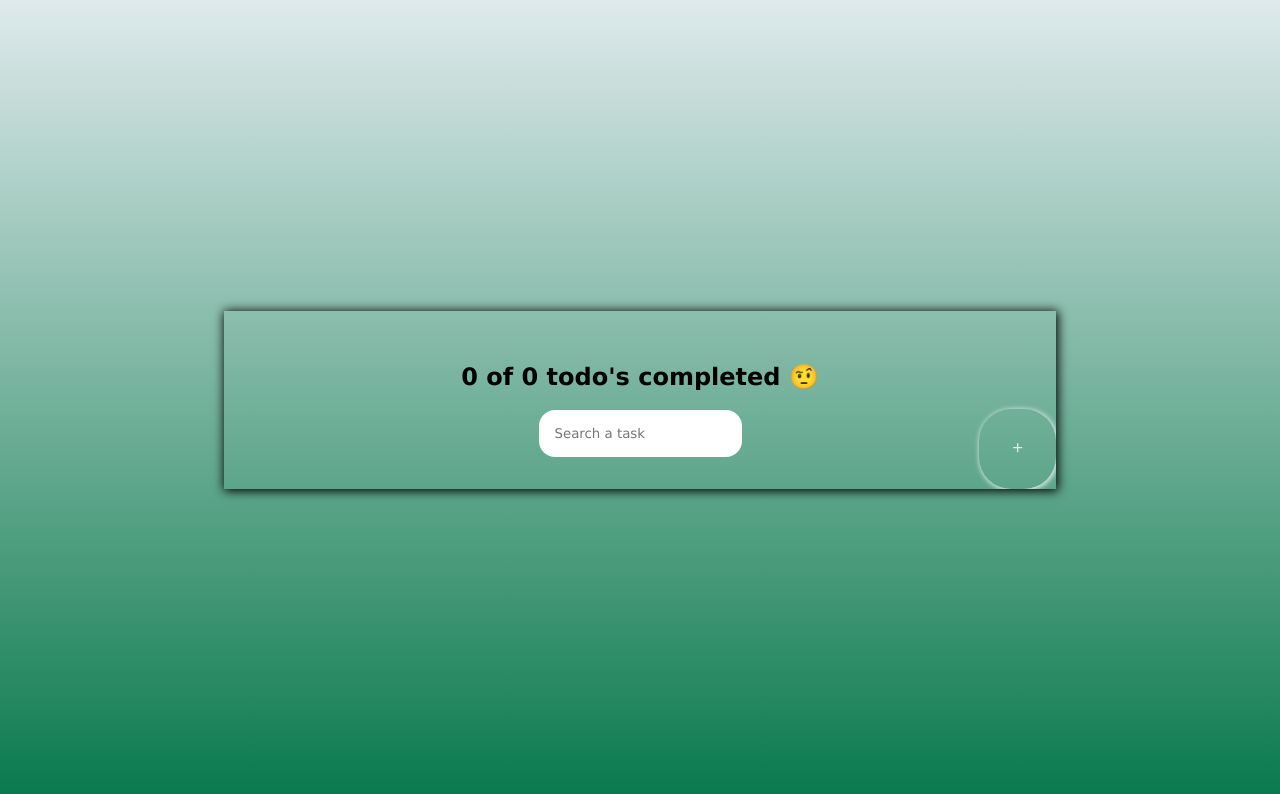
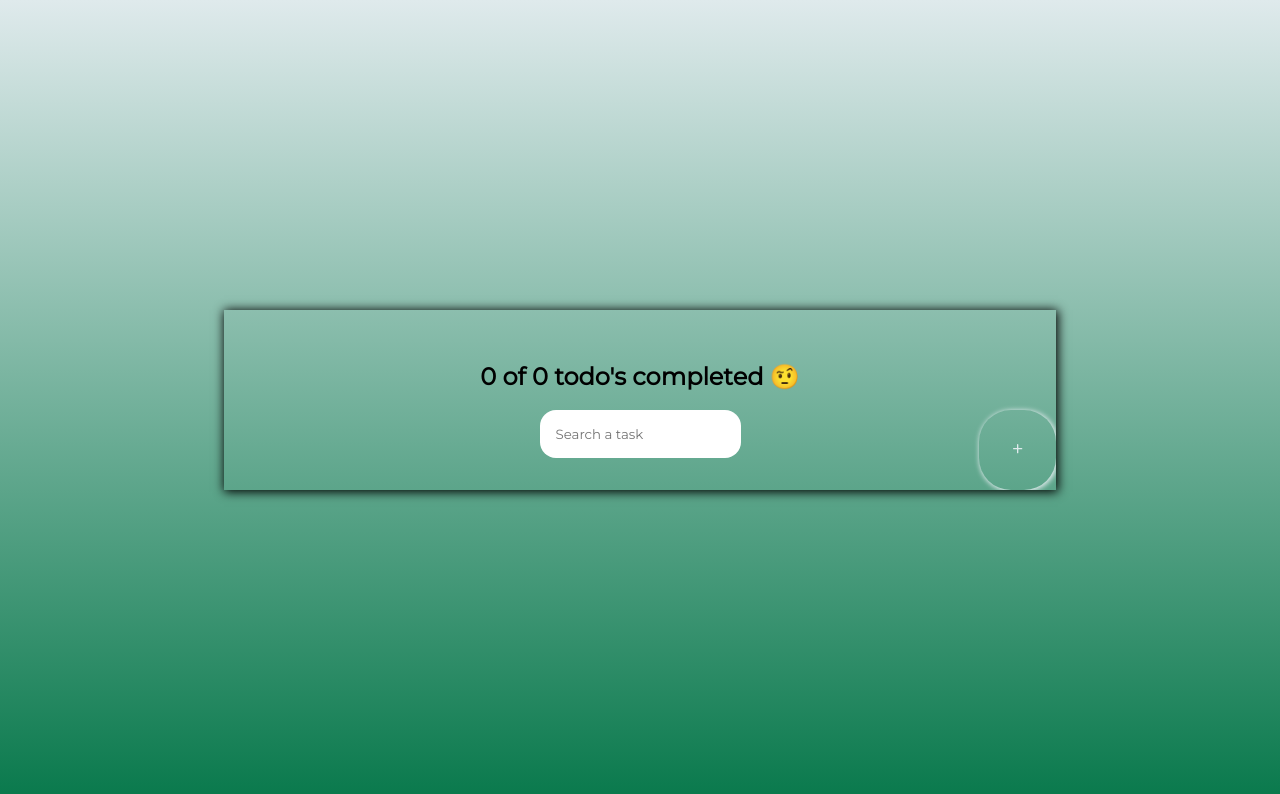
Before and after one commit to EricMainhard/ToDoReact, a React (Create React App) app: page / in a window 1280 px wide. Shown: the top 794 px of the page. Built offline with nearby package versions, Linux system fonts and the light colour scheme.

Commit message:
Build folder

```diff
--- a/package.json
+++ b/package.json
@@ -6,8 +6,8 @@
     "@testing-library/jest-dom": "^5.16.1",
     "@testing-library/react": "^12.1.2",
     "@testing-library/user-event": "^13.5.0",
-    "react": "^17.0.2",
-    "react-dom": "^17.0.2",
+    "react": "16.7.0-alpha.2",
+    "react-dom": "16.7.0-alpha.2",
     "react-icons": "^4.3.1",
     "react-scripts": "5.0.0",
     "web-vitals": "^2.1.3"
--- a/public/index.html
+++ b/public/index.html
@@ -11,6 +11,9 @@
     />
     <link rel="apple-touch-icon" href="%PUBLIC_URL%/logo192.png" />
     <link rel="manifest" href="%PUBLIC_URL%/manifest.json" />
+    <link rel="preconnect" href="https://fonts.googleapis.com">
+    <link rel="preconnect" href="https://fonts.gstatic.com" crossorigin>
+    <link href="https://fonts.googleapis.com/css2?family=Montserrat:wght@300;400&display=swap" rel="stylesheet">
 
     <title></title>
   </head>
--- a/src/App.css
+++ b/src/App.css
@@ -1,5 +1,5 @@
 *{
-    font-family:'Lucida Sans', 'Lucida Sans Regular', 'Lucida Grande', 'Lucida Sans Unicode', Geneva, Verdana, sans-serif ;
+    font-family: 'Montserrat', sans-serif;
 }
 
 body {
@@ -23,20 +23,14 @@
 
   /* Handle */
   ::-webkit-scrollbar-thumb {
-    background: #020024;
-  }
-
-  /* Handle on hover */
-  ::-webkit-scrollbar-thumb:hover {
     background: #555;
   }
 
 #root {
-    width: 80%;
+    width: 70%;
     max-width: 768px;
     display: flex;
     flex-direction: column;
-    justify-content: center;
     align-items: center;
     margin: auto;
     box-shadow: 1px 1px 10px 1px;
@@ -135,7 +129,8 @@
 
 .modalContent{
     position: absolute;
-    width: 40%;
+    width: 90%;
+    max-width: 400px;
     height: 80%;
     border-radius: .5rem;
     background-color: #68ac93;
--- a/src/Components/TodoList.jsx
+++ b/src/Components/TodoList.jsx
@@ -1,7 +1,15 @@
-import React from 'react'
-import TodoItem from './TodoItem';
+import React, {useState,useEffect} from 'react'
 
 function TodoList(props) {
+
+const [secondPage,setSecondPage] = useState(false)
+
+useEffect(()=>{
+    if(props.children[3].length > 3){
+        console.log('slide')
+    }
+},[props.children[3]])
+
     return (
         <section className='todoList'>
             {props.children}
```
Also changed, not shown: src/reportWebVitals.js (deleted, +0 -13 lines), 2 other files (tests, documents, lock files or other folders).
